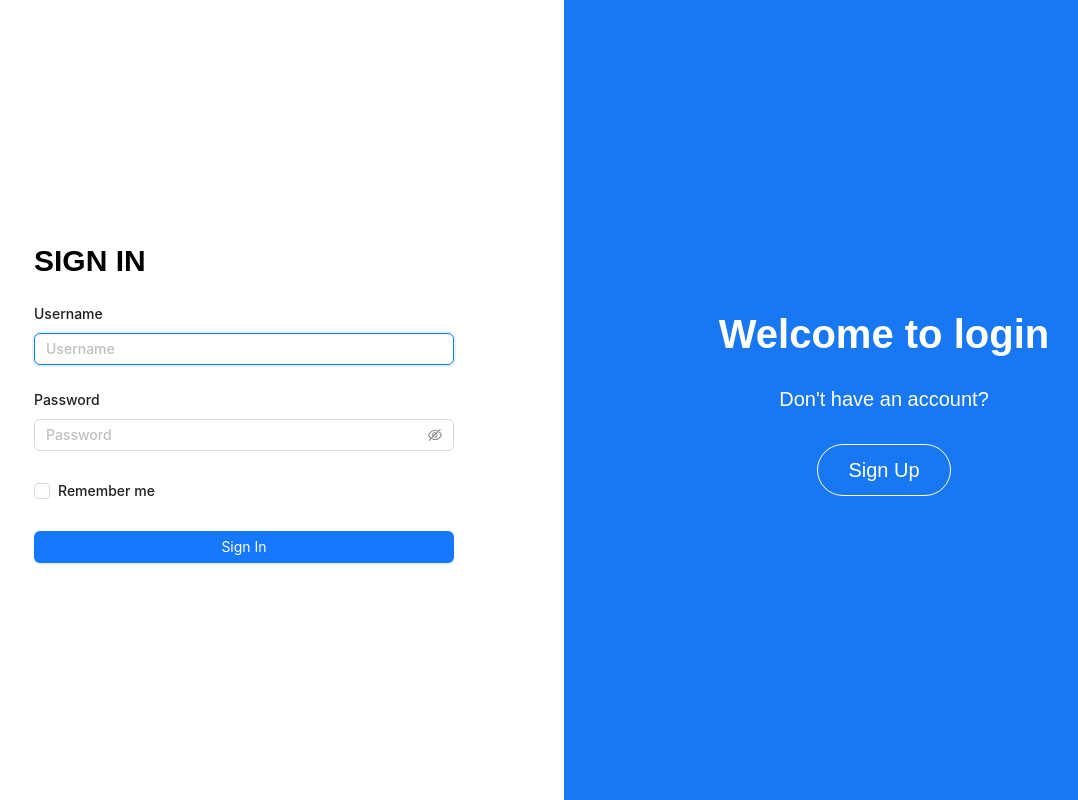
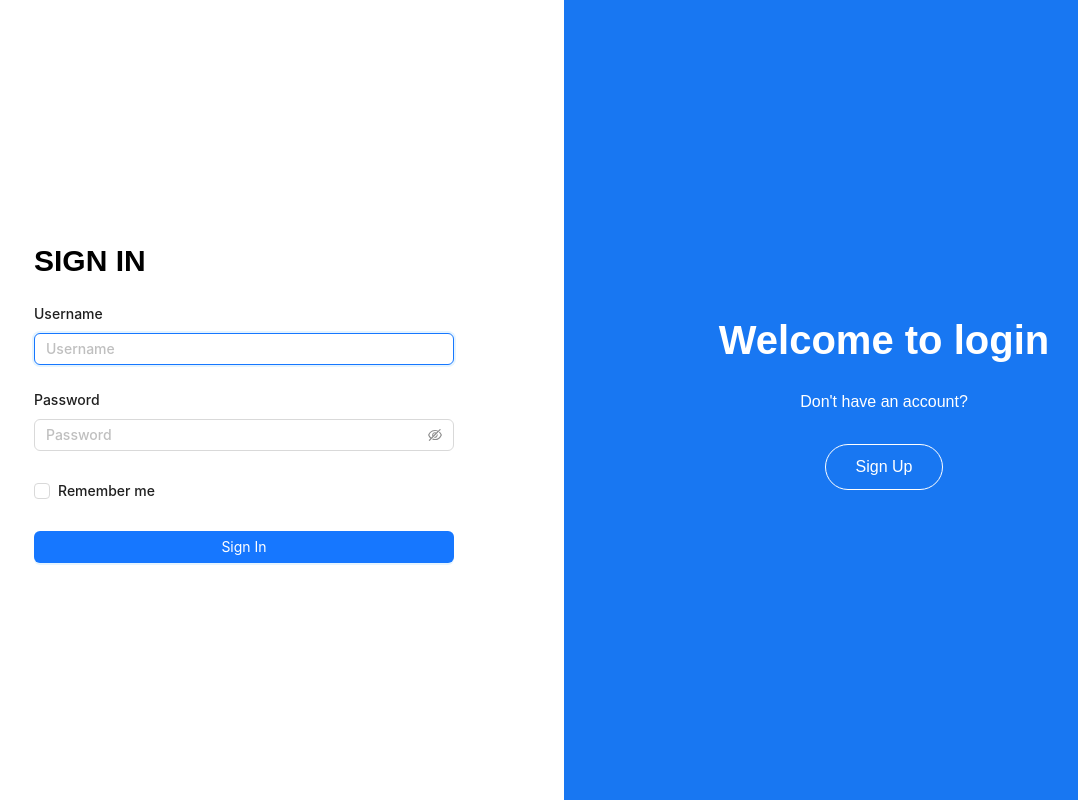
Before and after one commit to ThuTrang5631/rightfix_FE, a React (Vite) app: page /login in a window 1280 px wide. Shown: the whole page, without its empty margins (76-1154 px from the left). Built offline with nearby package versions, Linux system fonts and the light colour scheme.

Commit message:
fix: login page

```diff
--- a/src/pages/Login/_login.scss
+++ b/src/pages/Login/_login.scss
@@ -19,12 +19,12 @@
   }
 
   .login-desc {
-    font-size: 20px;
+    font-size: 16px;
     color: $white;
   }
 
   .login-sign-up {
-    font-size: 20px;
+    font-size: 16px;
     color: $white;
     border-radius: 200px;
     padding: 10px 30px;
--- a/src/pages/Login/index.tsx
+++ b/src/pages/Login/index.tsx
@@ -3,7 +3,6 @@ import {
   ProFormCheckbox,
   ProFormText,
 } from "@ant-design/pro-components";
-import loginImage from "../../assets/welcome-concept-illustration_114360-22393.jpg";
 import { Link } from "react-router-dom";
 import { ROUTES } from "../../utils/constants";
 
```
Also changed, not shown: src/assets/welcome-concept-illustration_114360-22393.jpg (deleted).
